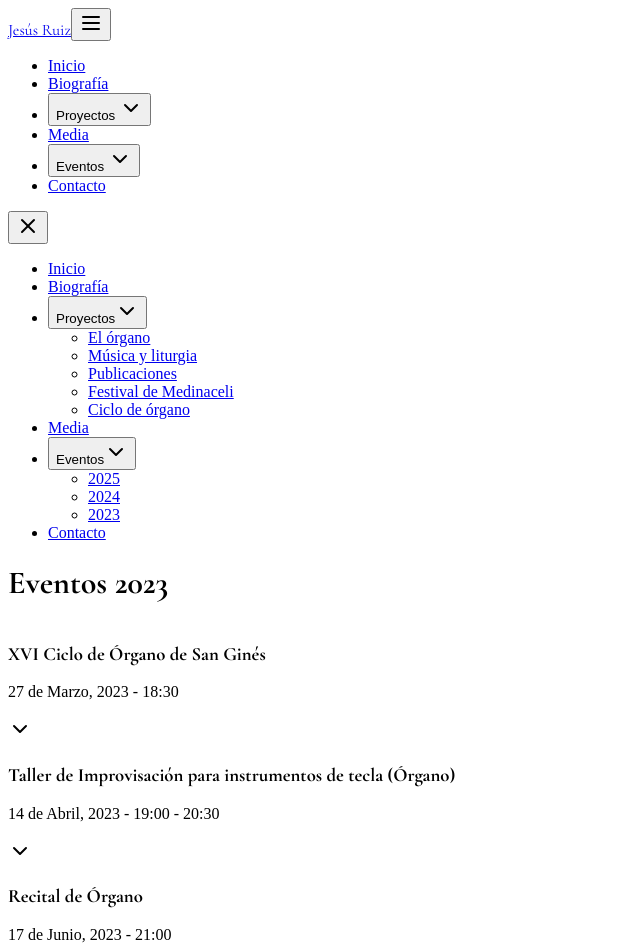
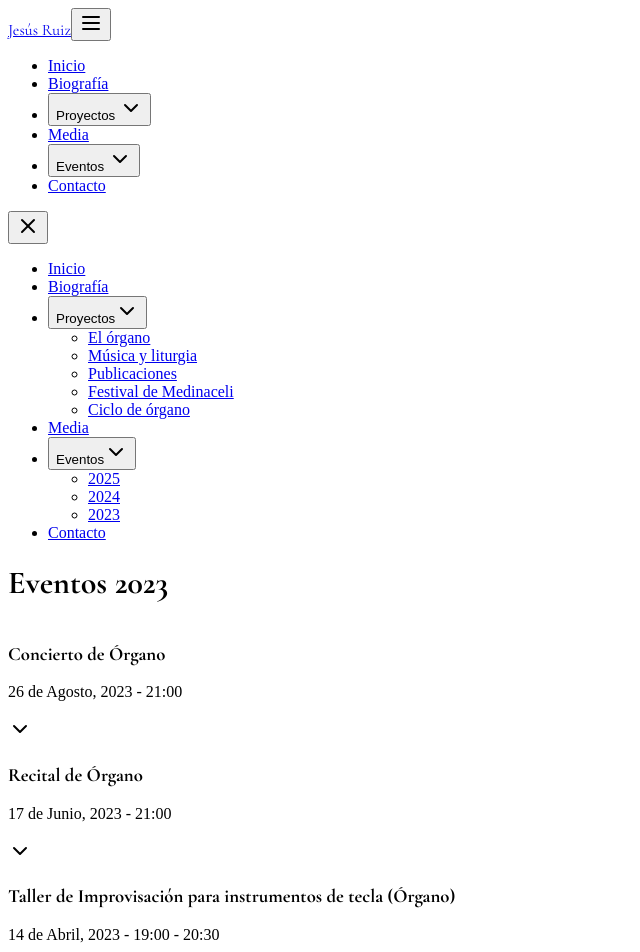
Before and after one commit to angel-boschdom/jesusruizwebsite, a React (Vite) app in the folder client/: page /eventos/2023 in a window 1280 px wide. Shown: the top 952 px of the page, without its empty margins (0-640 px from the left). Built offline with nearby package versions, Linux system fonts and the light colour scheme.

Commit message:
reverse the chronmological order of events in Events page

```diff
--- a/client/src/components/Hero.tsx
+++ b/client/src/components/Hero.tsx
@@ -38,7 +38,7 @@ export default function Hero() {
           </Link>
 
           {/* Button 2: Próximos Eventos */}
-          <Link href="/eventos/2025">
+          <Link href="/eventos/2024">
             <Button
               size="lg"
               variant="outline"
--- a/client/src/pages/Events.tsx
+++ b/client/src/pages/Events.tsx
@@ -197,6 +197,9 @@ export default function Events() {
   const { year = "2024" } = useParams<{ year: string }>();
   const events = eventsData[year as keyof typeof eventsData] || [];
 
+  // Reverse the events so that the oldest are at the bottom
+  const sortedEvents = [...events].reverse();
+
   return (
     <div className="max-w-4xl mx-auto px-4 space-y-8">
       <h1 className="font-cormorant text-5xl font-bold text-center">
@@ -205,8 +208,8 @@ export default function Events() {
 
       <ScrollArea className="h-[calc(100vh-16rem)]">
         <div className="space-y-4 pr-4">
-          {events.length > 0 ? (
-            events.map((event, index) => (
+          {sortedEvents.length > 0 ? (
+            sortedEvents.map((event, index) => (
               <EventCard key={index} {...event} />
             ))
           ) : (
```
